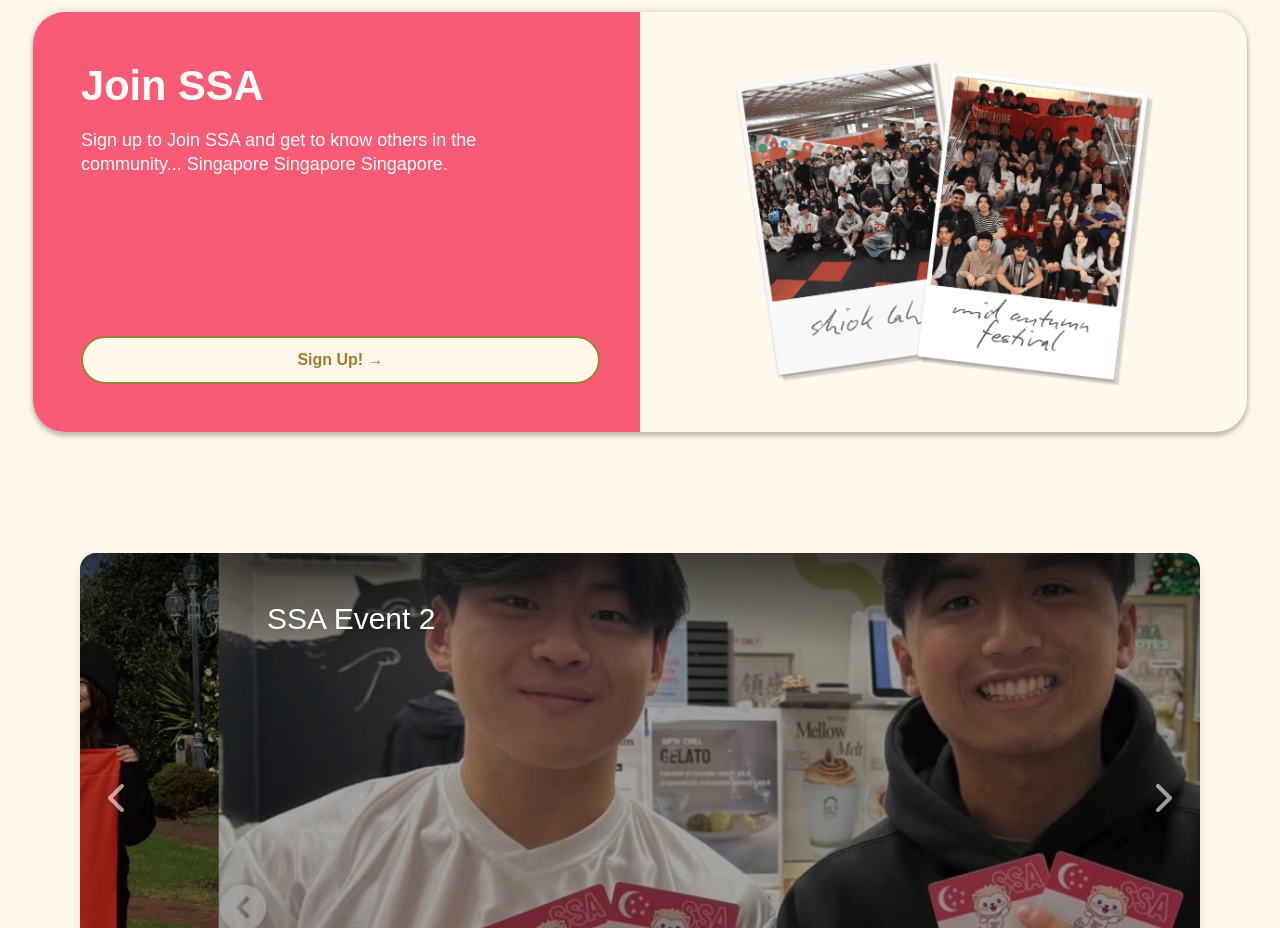
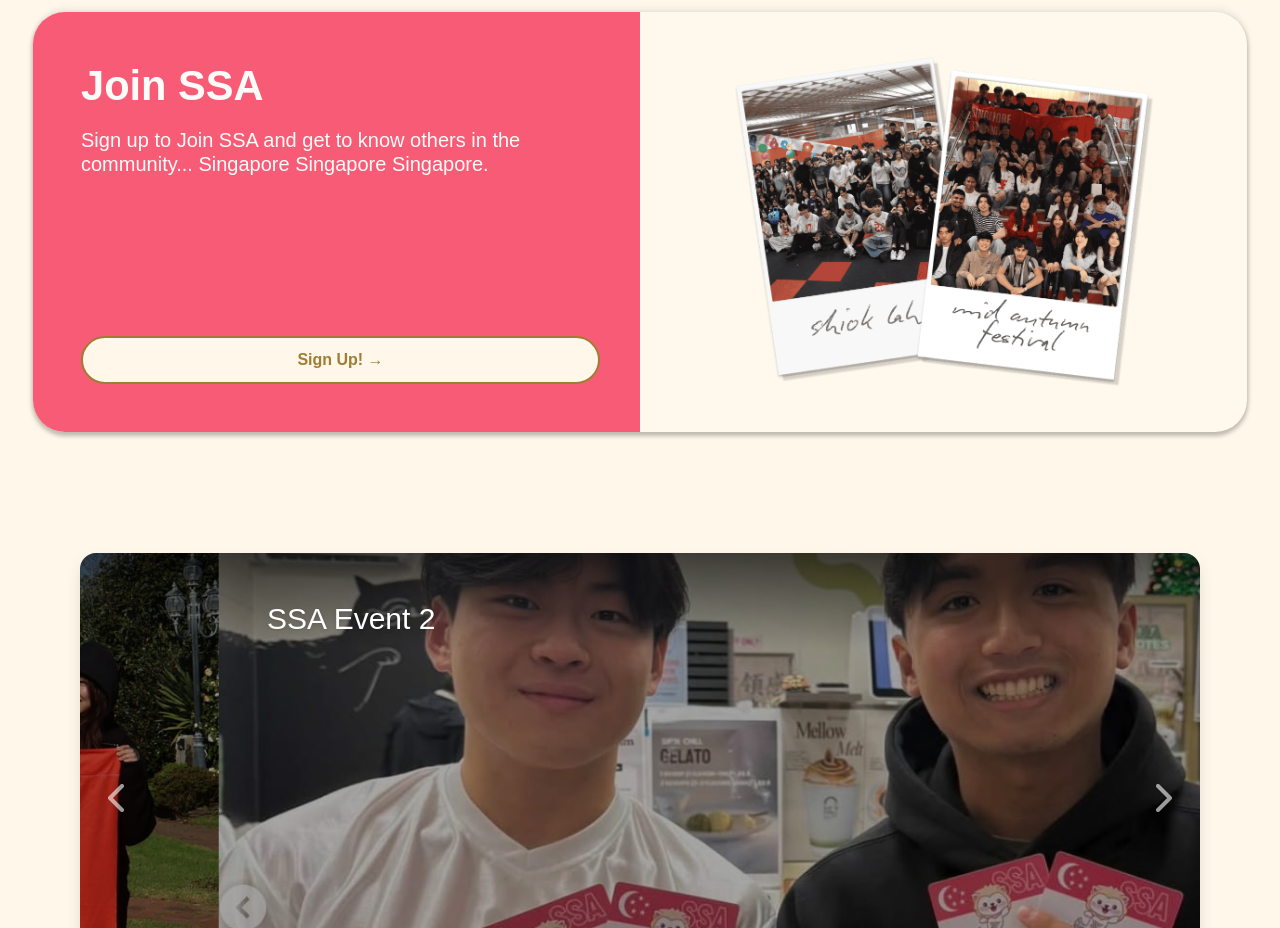
Before and after one commit to UoaWDCC/ssa, a Next.js app in the folder web/: page / in a window 1280 px wide. Shown: the part 1720-2648 px from the top of the page. Built offline with nearby package versions, Linux system fonts and the light colour scheme; a web font is replaced by a local one.

Commit message:
Update web/src/components/JoinCard.tsx
Co-authored-by: Oorja Gandhi <72714597+oorjagandhi@users.noreply.github.com>

```diff
--- a/web/src/components/JoinCard.tsx
+++ b/web/src/components/JoinCard.tsx
@@ -10,7 +10,7 @@ export default function JoinCard() {
             <h2 className="font-averia text-3xl font-bold leading-tight text-ssa-white sm:text-4xl lg:text-[2.6rem]">
               Join SSA
             </h2>
-            <p className="font-averia max-w-md text-sm leading-6 text-ssa-white sm:text-base lg:text-lg">
+            <p className="font-averia max-w-md text-sm leading-6 text-ssa-white sm:text-base lg:text-xl">
               Sign up to Join SSA and get to know others in the community...
               Singapore Singapore Singapore.
             </p>
```
